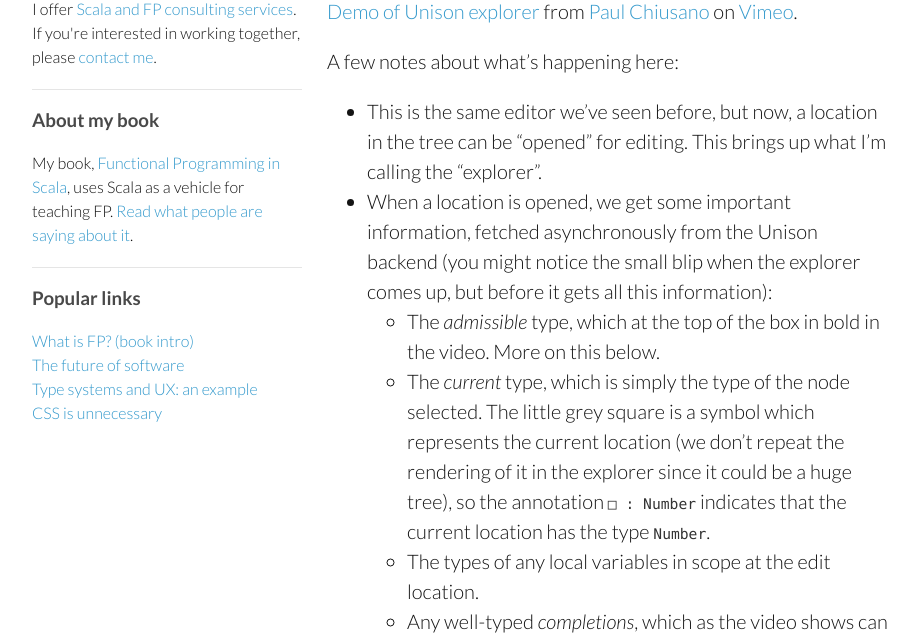
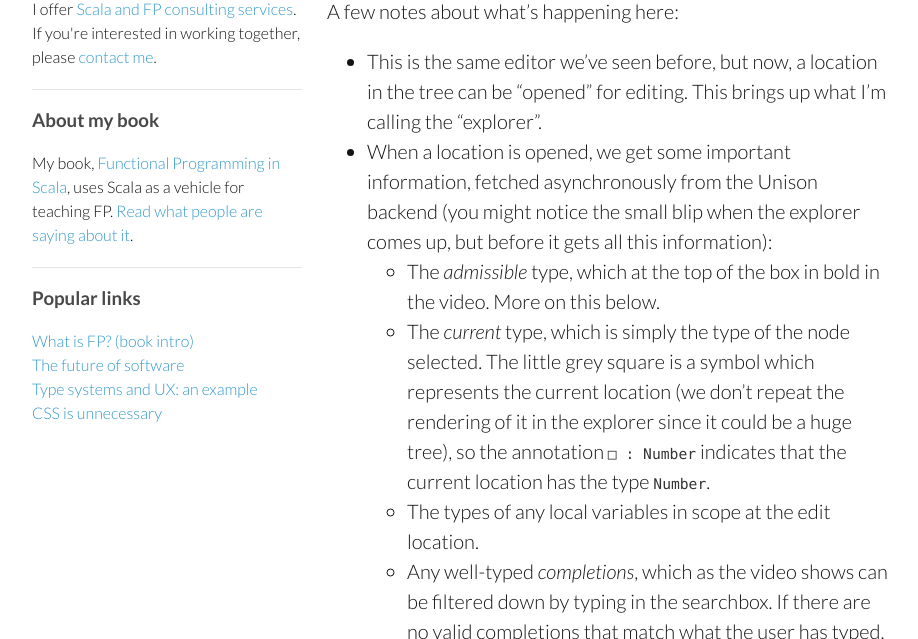
Before and after one commit to pchiusano/pchiusano.github.io, a Jekyll site: the page built from _posts/2015-02-23-unison-update3.markdown, in a window 1280 px wide and 900 px high, scrolled down 456 px, cut to the strip 261-900 px from the top of the window. Shown: the whole strip, without its empty margins (178-1096 px from the left). Built offline with Jekyll 4.4.1, drawn with Linux system fonts in a browser that asks for light colours; comment, search, counter and statistics services are not loaded.

Commit message:
Update 2015-02-23-unison-update3.markdown

```diff
--- a/_posts/2015-02-23-unison-update3.markdown
+++ b/_posts/2015-02-23-unison-update3.markdown
@@ -6,7 +6,7 @@
 
 I didn't get a chance to put together a post on Friday, but I made some decent progress. Here's a short recording of an editing session:
 
-<iframe src="//player.vimeo.com/video/120408656" width="500" height="413" frameborder="0" webkitallowfullscreen mozallowfullscreen allowfullscreen></iframe> <p><a href="https://vimeo.com/120408656">Demo of Unison explorer</a> from <a href="https://vimeo.com/user37722330">Paul Chiusano</a> on <a href="https://vimeo.com">Vimeo</a>.</p>
+<iframe src="/unison/unison-explorer.html" width="500" height="413" frameborder="0" webkitallowfullscreen mozallowfullscreen allowfullscreen></iframe>
 
 A few notes about what's happening here:
 
```
